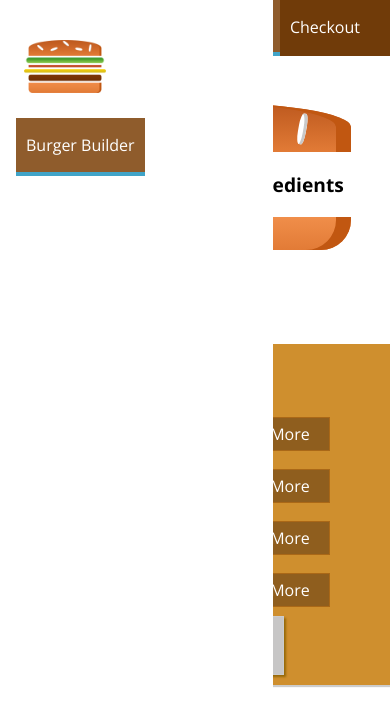
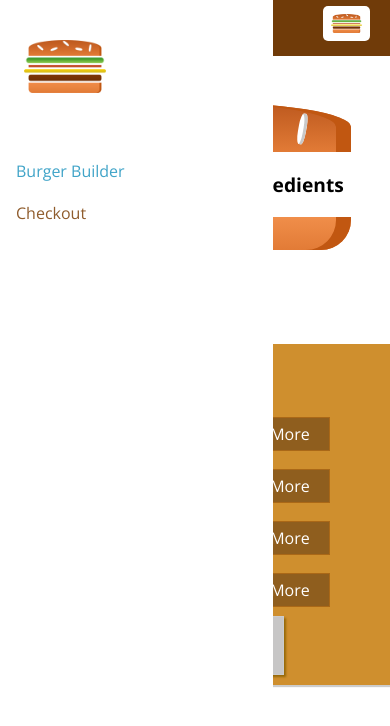
Before and after one commit to NateRive/burgerBuilder, a React app: page / in a window 390 px wide. Shown: the top 726 px of the page. Built offline with nearby package versions, Linux system fonts and the light colour scheme.

Commit message:
delete navigationBar in mobile screen

```diff
--- a/src/components/Navigation/NavigationItems/NavigationItem/NavigationItem.css
+++ b/src/components/Navigation/NavigationItems/NavigationItem/NavigationItem.css
@@ -1,19 +1,38 @@
+.NavigationItem {
+	margin: 10px 0;
+	box-sizing: border-box;
+	display: block;
+	width: 100%;
+}
+
+.NavigationItem a {
+	color: #8f5c2c;
+	text-decoration: none;
+	width: 100%;
+	box-sizing: border-box;
+	display: block;
+}
+
+.NavigationItem a:hover,
+.NavigationItem a:active,
+.NavigationItem a.active {
+	color: #40a4c8;
+}
+
+@media (min-width: 500px) {
 	.NavigationItem {
 		margin: 0;
-	box-sizing: border-box;
 		display: flex;
 		height: 100%;
+		width: auto;
 		align-items: center;
 	}
 
 	.NavigationItem a {
 		color: white;
-	text-decoration: none;
 		height: 100%;
 		padding: 16px 10px;
 		border-bottom: 4px solid transparent;
-	box-sizing: border-box;
-	display: block;
 	}
 
 	.NavigationItem a:hover,
@@ -23,3 +42,4 @@
 		border-bottom: 4px solid #40a4c8;
 		color: white;
 	}
+}
--- a/src/components/Navigation/NavigationItems/NavigationItems.css
+++ b/src/components/Navigation/NavigationItems/NavigationItems.css
@@ -3,6 +3,13 @@
 	padding: 0;
 	list-style: none;
 	display: flex;
+	flex-flow: column;
 	align-items: center;
 	height: 100%;
 }
+
+@media (min-width: 500px) {
+	.NavigationItems {
+		flex-flow: row;
+	}
+}
--- a/src/components/Navigation/SideDrawer/SideDrawer.css
+++ b/src/components/Navigation/SideDrawer/SideDrawer.css
@@ -27,5 +27,6 @@
 }
 
 .Logo {
+	margin-bottom: 32px;
 	height: 11%;
 }
--- a/src/components/Navigation/Toolbar/Toolbar.css
+++ b/src/components/Navigation/Toolbar/Toolbar.css
@@ -20,3 +20,9 @@
 .Logo {
 	height: 80%;
 }
+
+@media (max-width: 499px) {
+	.DesktopOnly {
+		display: none;
+	}
+}
--- a/src/components/Navigation/Toolbar/Toolbar.js
+++ b/src/components/Navigation/Toolbar/Toolbar.js
@@ -9,7 +9,7 @@
 		<div className={classes.Logo}>
 			<Logo />
 		</div>
-		<nav>
+		<nav className={classes.DesktopOnly}>
 			<NavigationItems />
 		</nav>
 	</header>
```
Lines whose indentation alone changed are shown as unchanged.
